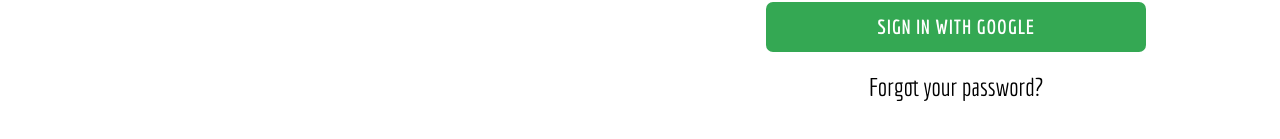
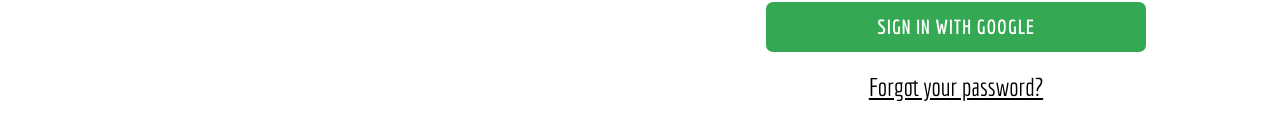
Before and after one commit to andreitecsor/collectio-web, a React (Create React App) app: page / in a window 1280 px wide. In both pictures the pointer is over the element "Forgot your password?". Shown: the part 437-576 px from the top of the page. Built offline with nearby package versions, Linux system fonts and the light colour scheme.

Commit message:
design detail of forget password

```diff
--- a/src/components/sign-in/sign-in.component.jsx
+++ b/src/components/sign-in/sign-in.component.jsx
@@ -52,7 +52,7 @@
                             Sign in with Google
                         </CustomButton>
                     </div>
-                    <span>Forgot your password?</span>
+                    <span className='utility-text'>Forgot your password?</span>
                 </form>
             </div>
         )
--- a/src/components/sign-in/sign-in.styles.scss
+++ b/src/components/sign-in/sign-in.styles.scss
@@ -13,6 +13,10 @@
     }
   }
 
+  .utility-text:hover{
+    text-decoration: underline;
+  }
+
   .buttons {
     position: relative;
   }
```
